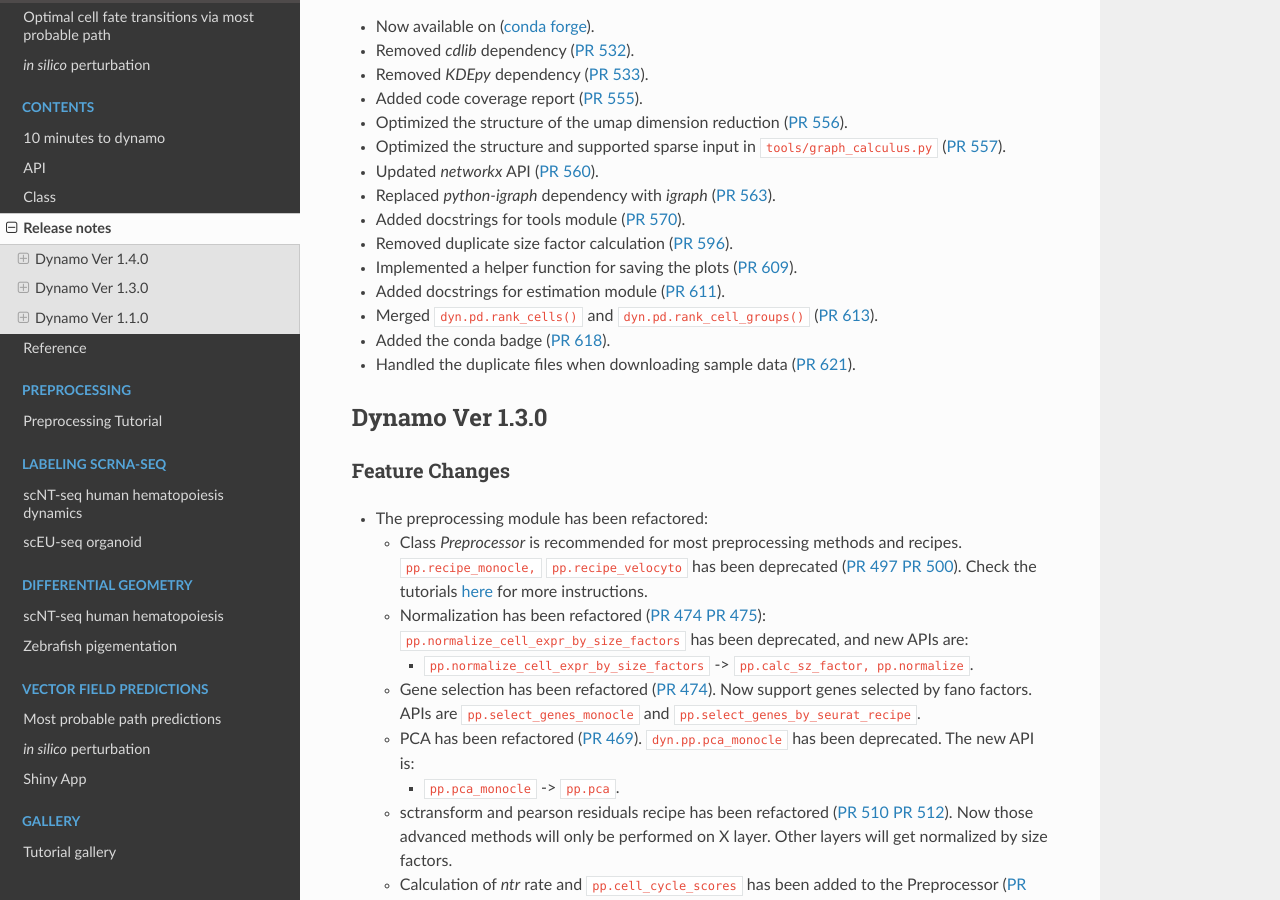
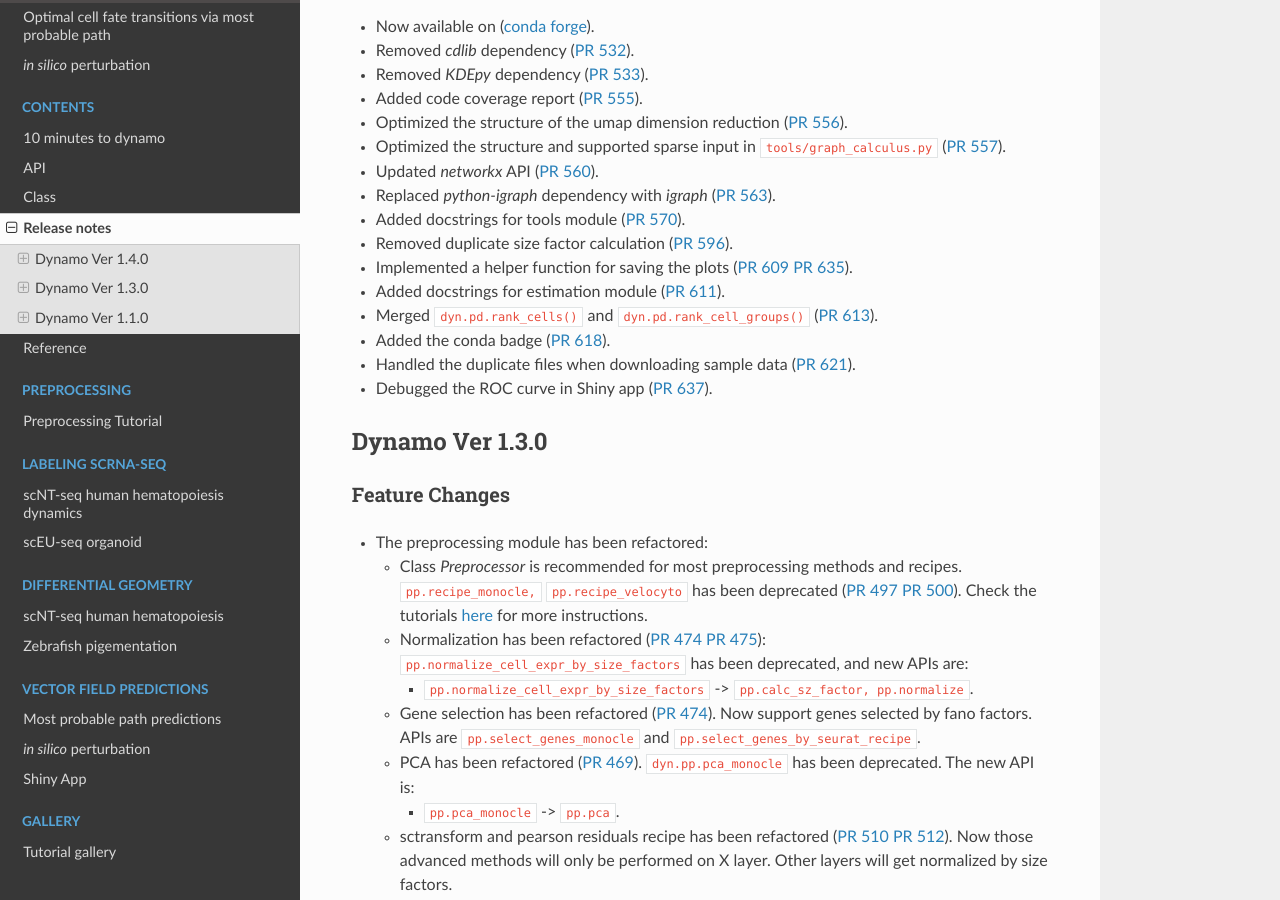
Before and after one commit to aristoteleo/dynamo_readthedocs, a Sphinx documentation site: the page built from docs/source/Release_notes.rst, in a window 1280 px wide and 900 px high, scrolled down 1624 px. Built offline with Sphinx 7.4.7 and the Read the Docs theme 2.0.0, drawn with Linux system fonts in a browser that asks for light colours; pages that are not in the unit, such as notebooks, are missing from menus.

Commit message:
update release note and add tools structure

```diff
--- a/docs/source/API.rst
+++ b/docs/source/API.rst
@@ -21,6 +21,9 @@
 
 Preprocessing (pp)
 ~~~~~~~~~~~~~~~~~~
+
+:pdfembed:`src:_static/preprocessing_structure_final.pdf, height:800, width:700, align:left`
+
 
 .. autosummary::
    :toctree: _autosummary
@@ -62,6 +65,9 @@
 
 Tools (tl)
 ~~~~~~~~~~
+
+:pdfembed:`src:_static/tools_structure.pdf, height:800, width:700, align:left`
+
 
 *kNN and moments of expressions*
 
--- a/docs/source/Release_notes.rst
+++ b/docs/source/Release_notes.rst
@@ -43,7 +43,8 @@
 DEBUG
 ~~~~~~~~~~~~~~~~~~~~~~~~~~~~~~~
 - Fixed the bug that the ``dyn.pl.kinetic_heatmap()`` couldn't be transposed caused by wrong initialization
-  (`PR 558 <https://github.com/aristoteleo/dynamo-release/pull/558>`_).
+  (`PR 558 <https://github.com/aristoteleo/dynamo-release/pull/558>`_
+  `PR 636 <https://github.com/aristoteleo/dynamo-release/pull/636>`_).
 - Fixed the bug that ``dyn.pl.cell_wise_vectors()`` only output one color
   (`PR 559 <https://github.com/aristoteleo/dynamo-release/pull/559>`_).
 - Debugged the sampling method in tools modules
@@ -101,13 +102,16 @@
 - Replaced `python-igraph` dependency with `igraph` (`PR 563 <https://github.com/aristoteleo/dynamo-release/pull/563>`_).
 - Added docstrings for tools module (`PR 570 <https://github.com/aristoteleo/dynamo-release/pull/570>`_).
 - Removed duplicate size factor calculation (`PR 596 <https://github.com/aristoteleo/dynamo-release/pull/596>`_).
-- Implemented a helper function for saving the plots (`PR 609 <https://github.com/aristoteleo/dynamo-release/pull/609>`_).
+- Implemented a helper function for saving the plots
+  (`PR 609 <https://github.com/aristoteleo/dynamo-release/pull/609>`_
+  `PR 635 <https://github.com/aristoteleo/dynamo-release/pull/635>`_).
 - Added docstrings for estimation module (`PR 611 <https://github.com/aristoteleo/dynamo-release/pull/611>`_).
 - Merged ``dyn.pd.rank_cells()`` and ``dyn.pd.rank_cell_groups()``
   (`PR 613 <https://github.com/aristoteleo/dynamo-release/pull/613>`_).
 - Added the conda badge (`PR 618 <https://github.com/aristoteleo/dynamo-release/pull/618>`_).
 - Handled the duplicate files when downloading sample data
   (`PR 621 <https://github.com/aristoteleo/dynamo-release/pull/621>`_).
+- Debugged the ROC curve in Shiny app (`PR 637 <https://github.com/aristoteleo/dynamo-release/pull/637>`_).
 
 
 
```
Also changed, not shown: 1 other file.
